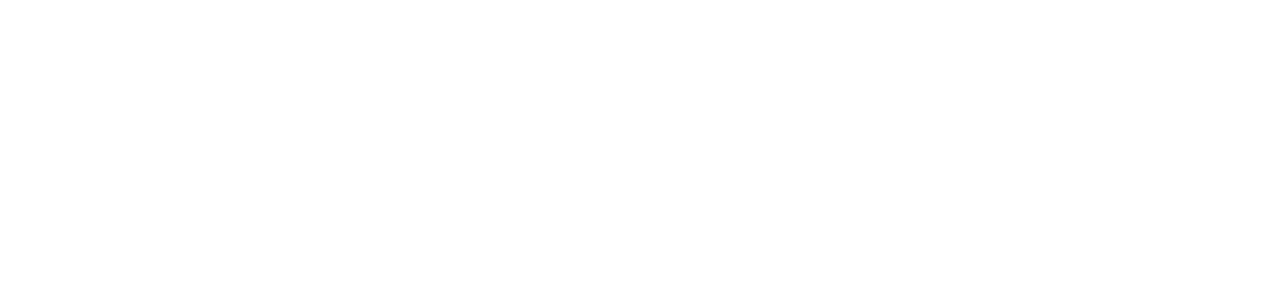
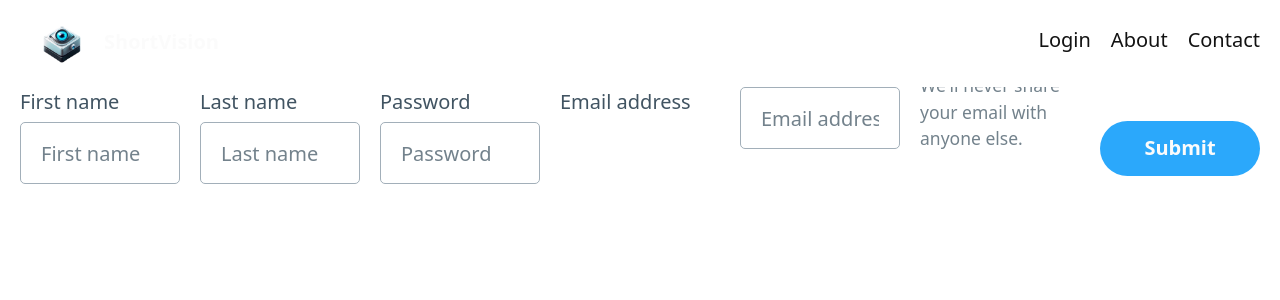
Before and after one commit to univ-smb-m1-isc-2022/shortvisions-front, an Angular app: page /register in a window 1280 px wide. Before the commit this address led to /. Shown: the top 300 px of the page. Built offline with nearby package versions, Linux system fonts and the light colour scheme.

Commit message:
feat: registration

```diff
--- a/src/app/app.component.html
+++ b/src/app/app.component.html
@@ -1,2 +1,3 @@
+<app-navbar></app-navbar>
 <router-outlet>
 </router-outlet>
--- a/src/app/components/hero-section/hero-section.component.html
+++ b/src/app/components/hero-section/hero-section.component.html
@@ -5,7 +5,7 @@
   <body class="container-fluid">
   <h1 class="content--heading">{{"your content making ai assistant "| titlecase}}</h1>
   <h6 class="content--description">{{"ShortVision will help you create content for your social medias with AI"| titlecase}}</h6>
-  <button class="content--discovery--button">
+  <button (click)="onDiscoverNowClick()" class="content--discovery--button">
     Discover Now
   </button>
   <div class="hero--section--blob-left"></div>
--- a/src/app/components/hero-section/hero-section.component.ts
+++ b/src/app/components/hero-section/hero-section.component.ts
@@ -1,4 +1,5 @@
 import { Component } from '@angular/core';
+import {Router} from "@angular/router";
 
 @Component({
   selector: 'app-hero-section',
@@ -7,4 +8,9 @@
 })
 export class HeroSectionComponent {
 
+  constructor(private router: Router) { }
+
+  async onDiscoverNowClick(){
+    await this.router.navigate(['/register']);
+  }
 }
--- /dev/null
+++ b/src/app/components/register/register.component.html
@@ -0,0 +1,26 @@
+<form #form class="register--form container-fluid">
+  <div class="register--form--grid grid">
+    <label for="firstname">
+        First name
+        <input type="text" id="firstname" name="firstname" placeholder="First name" required>
+      </label>
+      <label for="lastname">
+        Last name
+        <input type="text" id="lastname" name="lastname" placeholder="Last name" required>
+      </label>
+      <label for="password">
+        Password
+        <input type="password" id="password" name="password" placeholder="Password" required>
+      </label>
+
+      <label for="email">Email address</label>
+      <input type="email" id="email" name="email" placeholder="Email address" required>
+      <small>We'll never share your email with anyone else.</small>
+
+      <!-- Button -->
+    <div class="register--form--container-submit-button">
+      <button (click)="submitButton()" class="register--form--submit-button" type="submit">Submit</button>
+    </div>
+  </div>
+
+</form>
--- /dev/null
+++ b/src/app/components/register/register.component.scss
@@ -0,0 +1,31 @@
+.register--form--submit-button {
+  align-self: center;
+  all: unset;
+  text-align: center;
+  width: 10vw;
+  padding: 12.5px 30px;
+  border: 0;
+  border-radius: 100px;
+  background-color: #2ba8fb;
+  color: #fbfbfb;
+  font-weight: Bold;
+  transition: all 0.5s;
+  -webkit-transition: all 0.5s;
+
+  &:hover {
+    background-color: #6fc5ff;
+    box-shadow: 0 0 20px #6fc5ff50;
+  }
+
+  &:active {
+    background-color: #3d94cf;
+    transition: all 0.25s;
+    -webkit-transition: all 0.25s;
+    box-shadow: none;
+  }
+}
+.register--form--container-submit-button{
+  display: flex;
+  justify-content: center;
+  align-items: center;
+}
--- /dev/null
+++ b/src/app/components/register/register.component.ts
@@ -0,0 +1,20 @@
+import {Component, OnInit} from '@angular/core';
+
+@Component({
+  selector: 'app-register',
+  templateUrl: './register.component.html',
+  styleUrls: ['./register.component.scss']
+})
+export class RegisterComponent implements OnInit{
+
+  constructor() {
+  }
+  ngOnInit(): void {
+    console.log('RegisterComponent.ngOnInit()', this);
+    console.log('MOUNTED')
+  }
+
+  submitButton(){
+    console.log('RegisterComponent.submitButton()', this);
+  }
+}
--- /dev/null
+++ b/src/app/components/register/register.module.ts
@@ -0,0 +1,26 @@
+import {NgModule} from '@angular/core';
+import {CommonModule} from '@angular/common';
+import {RegisterComponent} from './register.component';
+import {RouterModule, Routes} from "@angular/router";
+import {CUSTOM_ELEMENTS_SCHEMA} from "@angular/core";
+
+const routes: Routes = [
+  {path: '', component: RegisterComponent}
+];
+
+@NgModule({
+  schemas: [CUSTOM_ELEMENTS_SCHEMA],
+  declarations: [
+    RegisterComponent,
+    // ButtonComponent
+  ],
+  imports: [
+    CommonModule,
+    RouterModule.forChild(routes),
+  ],
+  exports: [
+    RouterModule
+  ],
+})
+export class RegisterModule {
+}
```
Also changed, not shown: src/app/app-routing.module.ts (+7 -4 lines), src/app/app.module.ts (+18 -10 lines), 2 other files (tests, documents, lock files or other folders).
